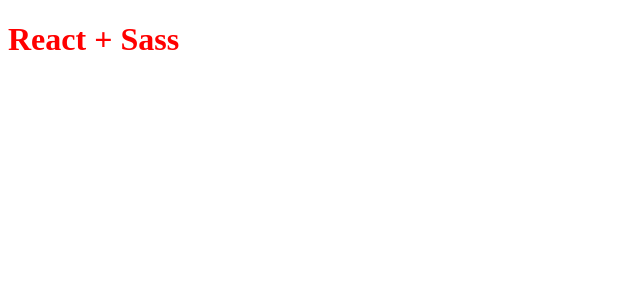
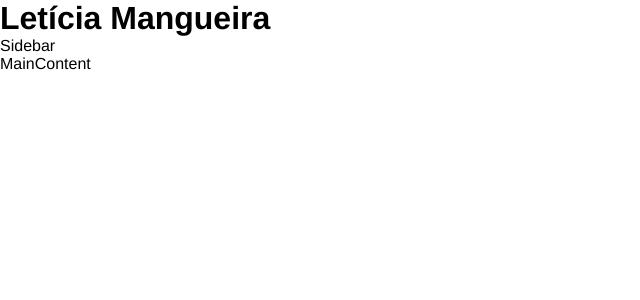
Before and after one commit to leticea/portfolio-react-sass, a React (Vite) app: page / in a window 1280 px wide. Shown: the top 300 px of the page, without its empty margins (0-640 px from the left). Built offline with nearby package versions, Linux system fonts and the light colour scheme.

Commit message:
criando arquivos nos componentes

```diff
--- a/src/App.jsx
+++ b/src/App.jsx
@@ -1,7 +1,14 @@
+import MainContent from "./components/MainContent";
+import Sidebar from "./components/Sidebar";
+
+import "./styles/components/app.sass";
+
 function App() {
   return (
-    <div className="App">
-      <h1>React + Sass</h1>
+    <div id="portfolio">
+      <h1>Letícia Mangueira</h1>
+      <Sidebar />
+      <MainContent />
     </div>
   );
 }
--- /dev/null
+++ b/src/components/MainContent.jsx
@@ -0,0 +1,5 @@
+const MainContent = () => {
+  return <div>MainContent</div>;
+};
+
+export default MainContent;
--- /dev/null
+++ b/src/components/Sidebar.jsx
@@ -0,0 +1,5 @@
+const Sidebar = () => {
+  return <div>Sidebar</div>;
+};
+
+export default Sidebar;
--- a/src/styles/main.sass
+++ b/src/styles/main.sass
@@ -1,2 +1,8 @@
-h1
-  color: red
+@use 'variables'
+
+
+*
+  padding: 0
+  margin: 0
+  font-family: variables.$font-stack
+  box-sizing: border-box
--- a/src/styles/variables.sass
+++ b/src/styles/variables.sass
@@ -0,0 +1 @@
+$font-stack: "Helvetica"
```
Also changed, not shown: src/img/eu.jpg (added), src/styles/components/app.sass (added).
